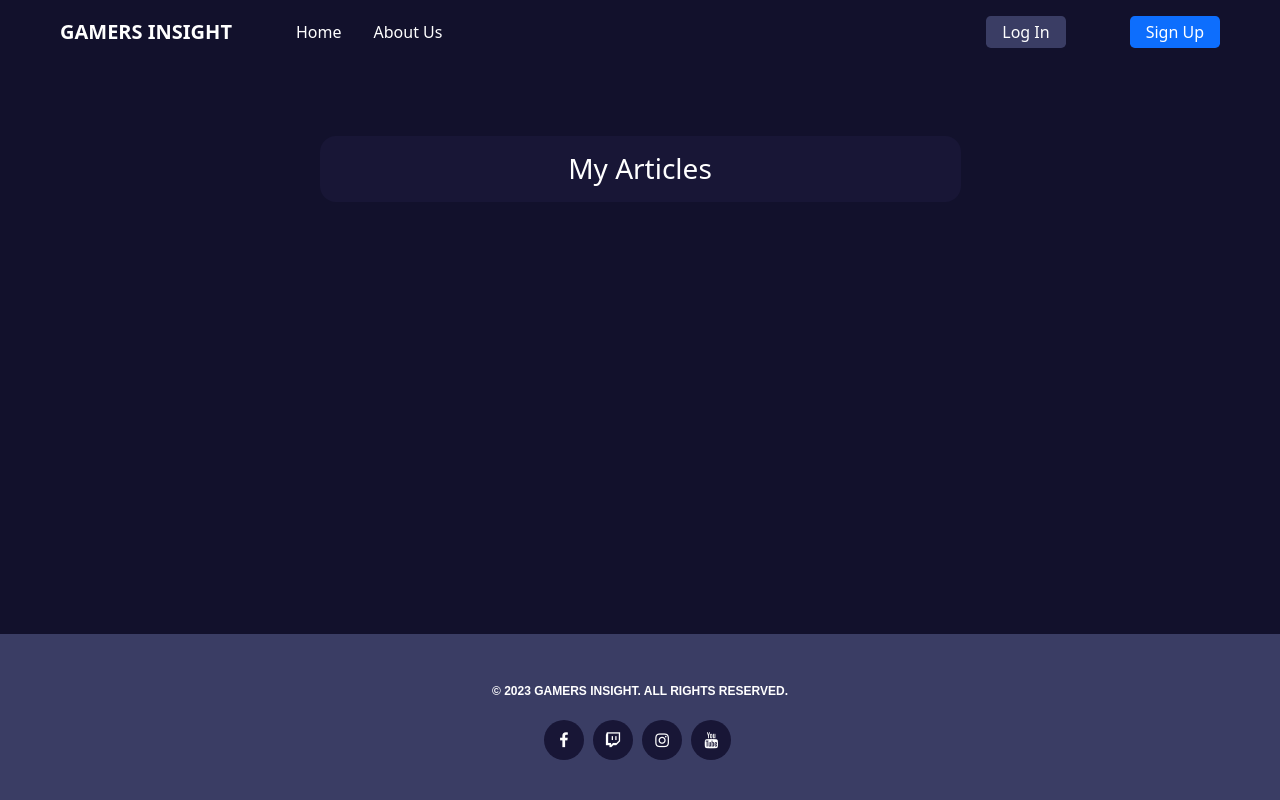
After one commit to KimBergstroem/gamers_insight-CRUD-Blog-App, a Django app: page /my_articles/ in a window 1280 px wide. The commit adds this page. Run offline with Django 3.2, Linux system fonts and the light colour scheme; some libraries are stand-ins or nearby versions.

Commit message:
feat: added UsersPosts def & articles page

```diff
--- a/blog/urls.py
+++ b/blog/urls.py
@@ -11,6 +11,7 @@ urlpatterns = [
     path('', views.landing_page, name='landing_page'),
     path('about/', views.about, name='about'),
     path('contactus/', views.contactus, name='contactus'),
+    path('my_articles/', views.my_articles, name='my_articles'),
     path('like/<slug:slug>', views.PostLike.as_view(), name='post_like'),
 
     # ==============================
--- a/blog/views.py
+++ b/blog/views.py
@@ -33,13 +33,17 @@ def landing_page(request):
     """
     return render(request, 'landing_page.html')
 
-
 def about(request):
     """
     Render the about.html template
     """
     return render(request, 'about.html')
 
+def my_articles(request):
+    """
+    Render the about.html template
+    """
+    return render(request, 'my_articles.html')
 
 def contactus(request):
     """
@@ -119,6 +123,7 @@ class ProfileUpdateView(LoginRequiredMixin, TemplateView):
 
         return self.render_to_response(context)
 
+
 class ProfileDeleteView(SuccessMessageMixin, LoginRequiredMixin, generic.DeleteView):
     """
     View for deleting an user profile.
@@ -147,6 +152,14 @@ class PostList(generic.ListView):
     queryset = Post.objects.filter(status=1).order_by('-created_on')
     template_name = 'index.html'
     paginate_by = 6
+
+
+class UsersPosts(PostList):
+    """
+    View for displaying a list of blog posts on the homepage.
+    """
+    def get_queryset(self):
+        return self.request.user.blog_posts.all().order_by('-created_on')
 
 
 class PostDetail(View):
@@ -202,6 +215,7 @@ class PostDetail(View):
                 "comment_form": CommentForm()
             },
         )
+
 
 class PostCreateView(CreateView):
     """
--- a/templates/base.html
+++ b/templates/base.html
@@ -87,6 +87,7 @@
                                 </a>
                                 <ul class="dropdown-menu dropdown-menu-end" aria-labelledby="navbarDropdownMenuAvatar">
                                     <li><a class="dropdown-item" href="{% url 'profile' %}">My Profile</a></li>
+                                    <li><a class="dropdown-item" href="{% url 'my_articles' %}">My Articles</a></li>
                                     <li><a class="dropdown-item" href="{% url 'post_create' %}">Create Post</a></li>
                                     <li><a class="dropdown-item" href="{% url 'account_logout' %}">Logout</a></li>
                                 </ul>
--- /dev/null
+++ b/templates/my_articles.html
@@ -0,0 +1,26 @@
+{% extends 'base.html' %}
+
+{% load crispy_forms_tags %}
+
+{% block title %} Gamers Insight - My Articles {% endblock %}
+
+{% block content %}
+<div class="container my-4 py-5">
+    <div class="row justify-content-center">
+        <div class="col-md-8 col-lg-7">
+            <div class="card bg-clr-dom-light text-white o-hidden" style="border-radius: 1rem;">
+                <div class="card-body">
+                    <h3 class="text-gray-900 mb-4 text-white text-center">My Articles</h3>
+                </div>
+                <!-- Blog post list -->
+                <div class="row row-cols-1 row-cols-md-2 row-cols-lg-3 g-4">
+                    {% for post in request.user.blog_posts.all %}
+                    {% include 'blogview_template/list_card.html' %}
+                    {% endfor %}
+                </div>
+            </div>
+        </div>
+    </div>
+</div>
+
+{% endblock %}
```
Also changed, not shown: db.sqlite3.
